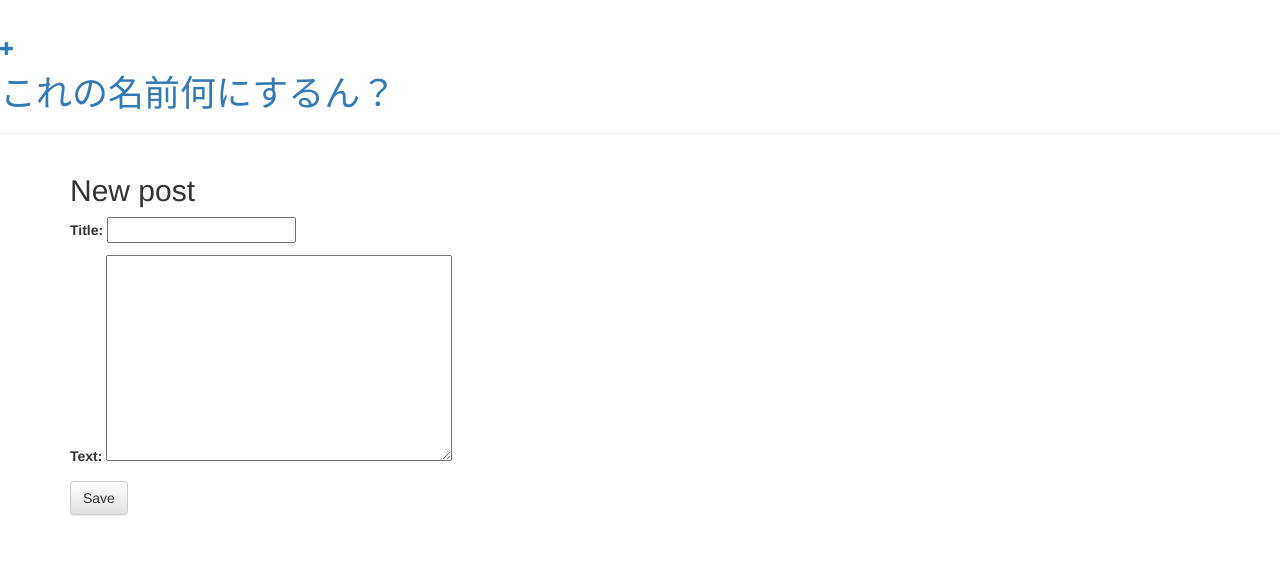
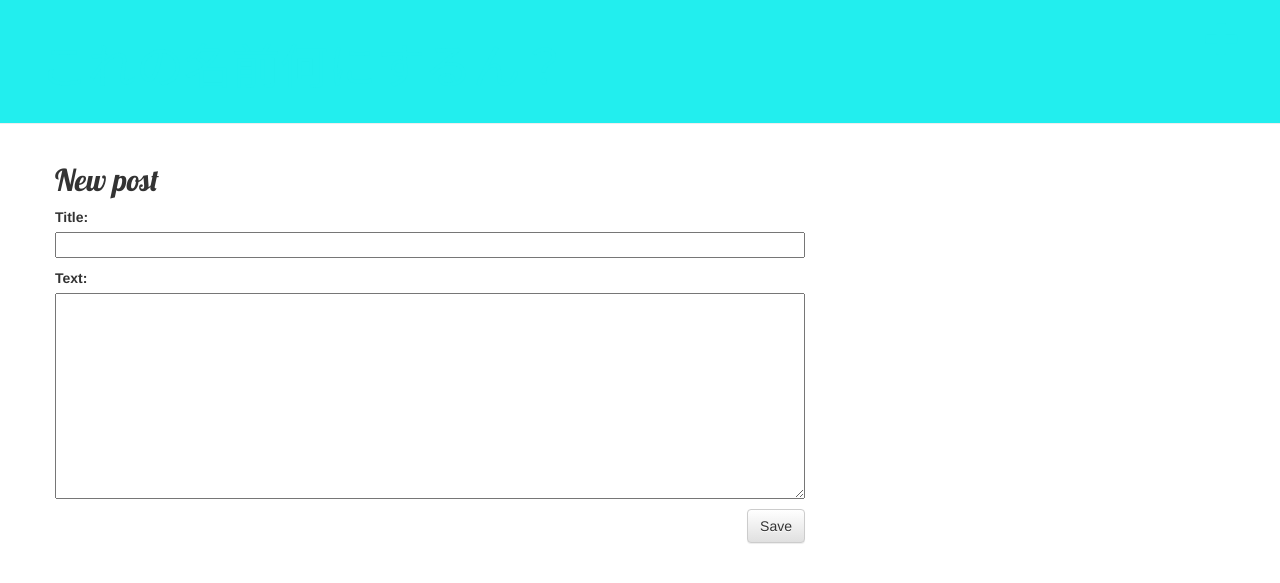
Before and after one commit to nakano20/my-first-blog, a Django app: page /post/new/ in a window 1280 px wide. Shown: the top 583 px of the page. Run offline with Django 3.2, Linux system fonts and the light colour scheme; some libraries are stand-ins or nearby versions.

Commit message:
fucking css shit

```diff
--- /dev/null
+++ b/blog/static/css/blog.css
@@ -0,0 +1,46 @@
+.page-header {
+    background-color: #22EEEE;
+    margin-top: 0;
+    padding: 20px 20px 20px 40px;
+}
+
+.page-header h1, .page-header h1 a, .page-header h1 a:visited, .page-header h1 a:active {
+    color: #22EEEE;
+    font-size: 36pt;
+    text-decoration: none;
+}
+
+.content {
+    margin-left: 40px;
+}
+
+h1, h2, h3, h4 {
+    font-family: 'Lobster', cursive;
+}
+
+.date {
+    color: #22EEEE;
+}
+
+.save {
+    float: right;
+}
+
+.post-form textarea, .post-form input {
+    width: 100%;
+}
+
+.top-menu, .top-menu:hover, .top-menu:visited {
+    color: #22EEEE;
+    float: right;
+    font-size: 26pt;
+    margin-right: 20px;
+}
+
+.post {
+    margin-bottom: 70px;
+}
+
+.post h2 a, .post h2 a:visited {
+    color: #22EEEE;
+}
--- a/blog/static/css/style.css
+++ b/blog/static/css/style.css
@@ -6,7 +6,7 @@
 
 .page-header h1, .page-header h1 a, .page-header h1 a:visited, .page-header h1 a:active {
     color: #22EEEE;
-    font-size: 36pt;
+    font-size: 360pt;
     text-decoration: none;
 }
 
```
Also changed, not shown: mysite/settings.py (+4 -7 lines).
